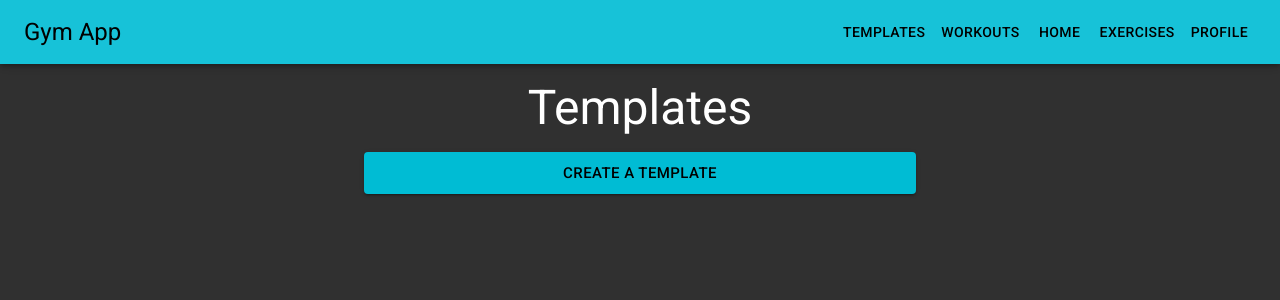
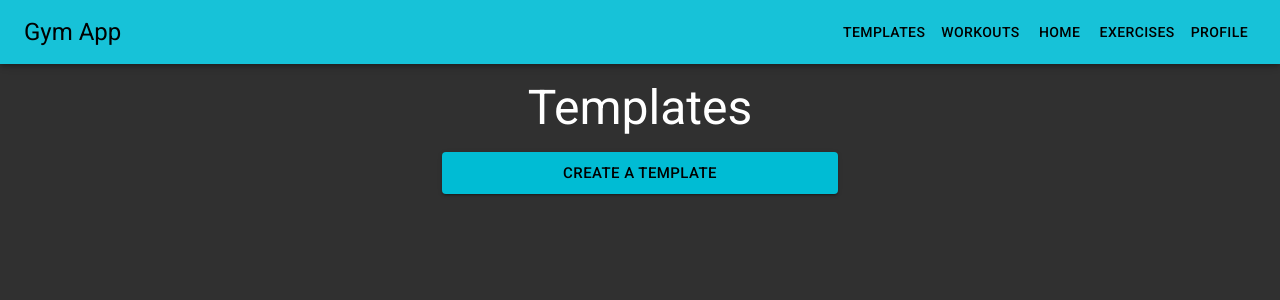
Before and after one commit to toukolonka/gym, a React (Create React App) app in the folder client/: page /templates in a window 1280 px wide. Shown: the top 300 px of the page. Built offline with nearby package versions, Linux system fonts and the light colour scheme; no server answers; sample sign-in values are in the browser's storage.

Commit message:
Unify width in tamplates page with the rest of the application

```diff
--- a/client/src/pages/Templates/Templates.jsx
+++ b/client/src/pages/Templates/Templates.jsx
@@ -48,7 +48,7 @@ const Templates = () => {
   }; */
 
   return (
-    <Container maxWidth="sm">
+    <Container maxWidth="xs">
       <Typography variant="h3" align="center" margin={2}>
         Templates
       </Typography>
```
